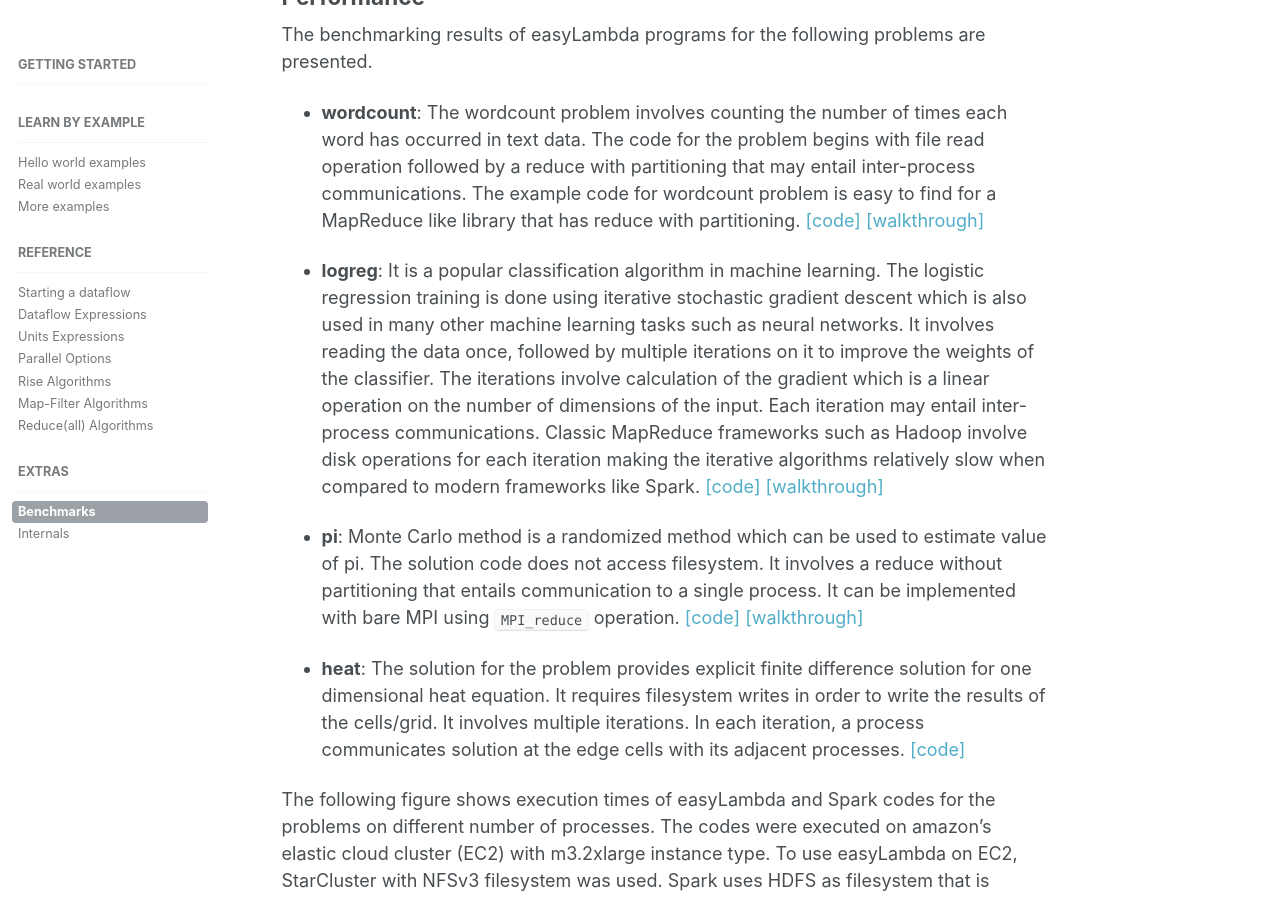
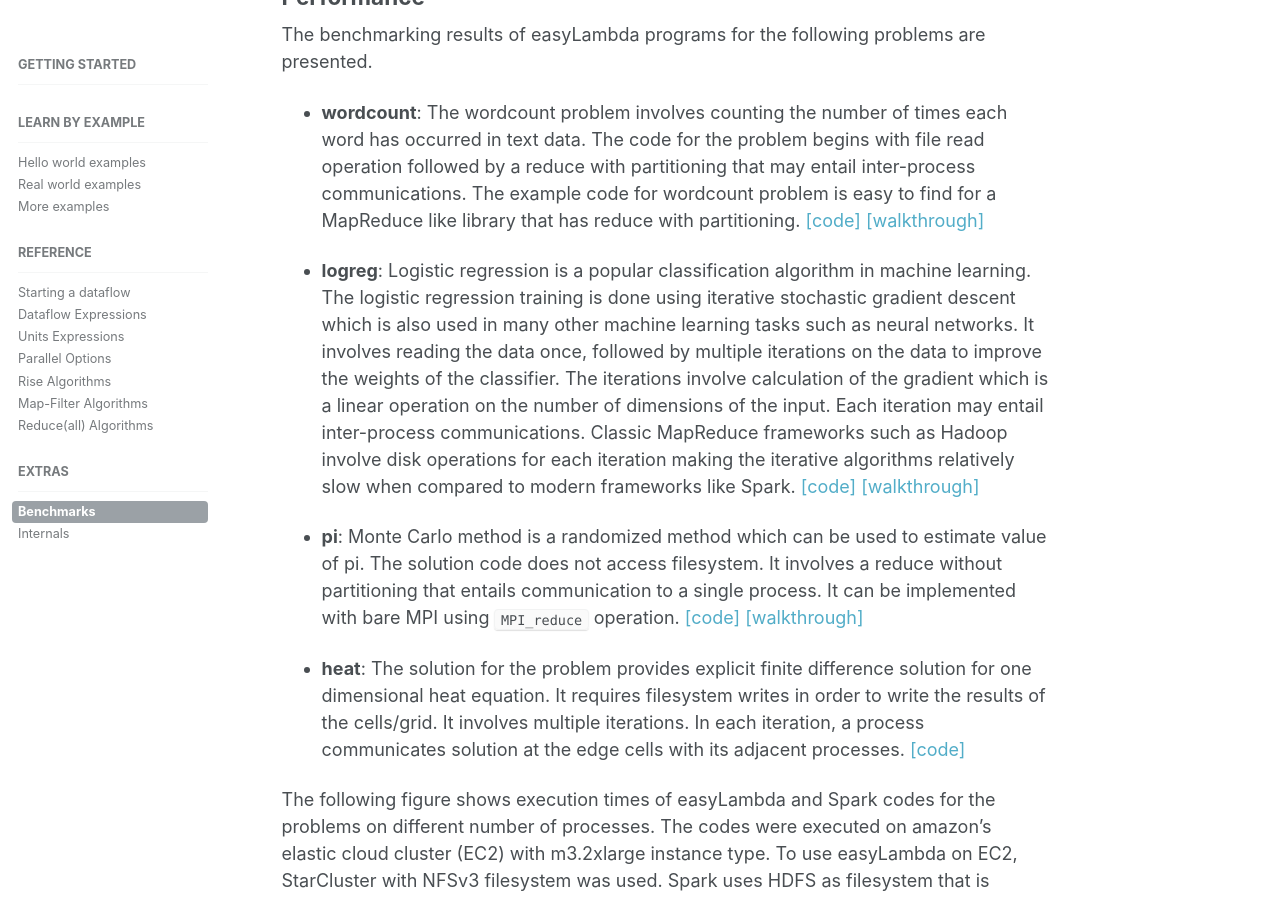
Before and after one commit to haptork/easyLambda, a Jekyll site: the page built from _docs/13-benchmarks.md, in a window 1280 px wide and 900 px high, scrolled down 539 px. Built offline with Jekyll 4.4.1, drawn with Linux system fonts in a browser that asks for light colours; comment, search, counter and statistics services are not loaded.

Commit message:
Updated benchmarks

```diff
--- a/_docs/13-benchmarks.md
+++ b/_docs/13-benchmarks.md
@@ -34,15 +34,15 @@ reduce with partitioning.
 [[walkthrough]]({{ base_path }}/docs/real-world#word-count)
 
 - **logreg**:
-It is a popular classification algorithm in machine learning. The logistic
-regression training is done using iterative stochastic gradient descent
-which is also used in many other machine learning tasks such as neural networks.
-It involves reading the data once, followed by multiple iterations on it to
-improve the weights of the classifier. The iterations involve calculation of the
-gradient which is a linear
-operation on the number of dimensions of the input. Each iteration may entail
-inter-process communications. Classic MapReduce frameworks such as Hadoop involve
-disk operations for each iteration making the iterative algorithms relatively slow
+Logistic regression is a popular classification algorithm in machine learning.
+The logistic regression training is done using iterative stochastic gradient
+descent which is also used in many other machine learning tasks such as neural
+networks. It involves reading the data once, followed by multiple iterations
+on the data to improve the weights of the classifier. The iterations involve
+calculation of the gradient which is a linear operation on the number of
+dimensions of the input. Each iteration may entail inter-process
+communications. Classic MapReduce frameworks such as Hadoop involve disk
+operations for each iteration making the iterative algorithms relatively slow
 when compared to modern frameworks like Spark.
 [[code]](https://github.com/haptork/easyLambda/tree/master/examples/logreg.cpp)
 [[walkthrough]]({{ base_path }}/docs/real-world#logistic-regression)
```
